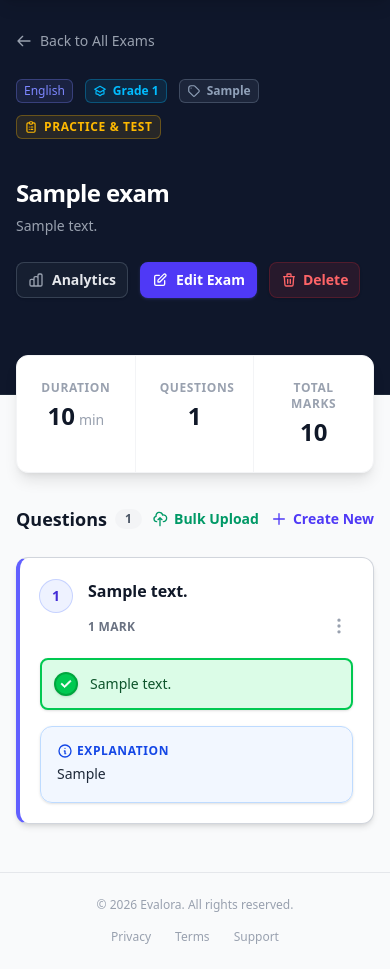
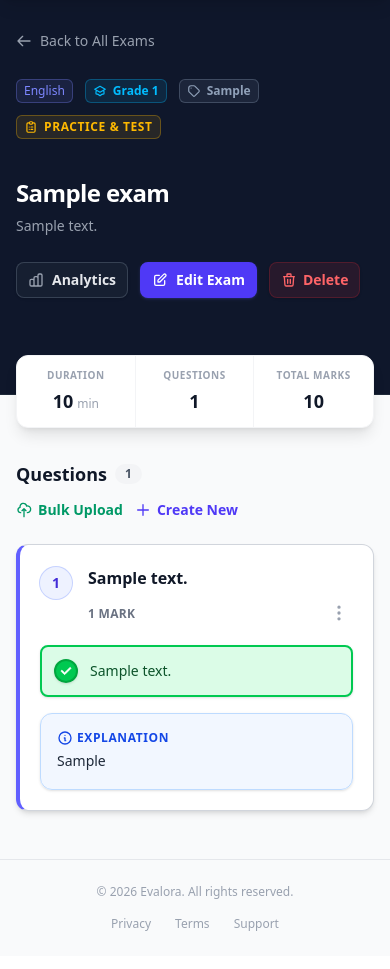
Before and after one commit to Adithya-Balan/CIT-CognIQ, a Django app: page /exams/1/ in a window 390 px wide. Shown: the part 82-1051 px from the top of the page. After the commit the page ends 1013 px from the top, so only its background shows below. Run offline with Django 5.2, Linux system fonts and the light colour scheme; a user stored in the database is signed in; data comes from the database, SQL or seed files in the repository; tables that the repository leaves empty hold one stand-in row (values such as "Sample post"); parts of the project's set-up code (start-up, migrations or seed data) failed here and were passed over.

Commit message:
refactor: improve responsive mobile layout for exam views and clean up unused CSS definitions

```diff
--- a/templates/exams/exam_bank.html
+++ b/templates/exams/exam_bank.html
@@ -159,7 +159,7 @@
 
                     <div class="px-4 py-4 bg-gray-50 border-t border-gray-200 flex items-center gap-3">
                         <!-- View Action (Primary) -->
-                        <a href="{% url 'exam_detail' exam.pk %}" class="flex-1 flex items-center justify-center gap-2 bg-indigo-600 text-white hover:bg-indigo-700 py-2.5 px-2.5 rounded-xl text-xs font-bold shadow-lg shadow-indigo-500/10 transition-all duration-200">
+                        <a href="{% url 'exam_detail' exam.pk %}" class="flex-1 flex items-center justify-center gap-2 bg-indigo-600 text-white hover:bg-indigo-700 py-2 px-2 rounded-xl text-xs font-bold shadow-lg shadow-indigo-500/10 transition-all duration-200">
                             <svg class="w-4 h-4" fill="none" stroke="currentColor" viewBox="0 0 24 24">
                                 <path stroke-linecap="round" stroke-linejoin="round" stroke-width="2" d="M15 12a3 3 0 11-6 0 3 3 0 016 0z"/>
                                 <path stroke-linecap="round" stroke-linejoin="round" stroke-width="2" d="M2.458 12C3.732 7.943 7.523 5 12 5c4.478 0 8.268 2.943 9.542 7-1.274 4.057-5.064 7-9.542 7-4.477 0-8.268-2.943-9.542-7z"/>
--- a/templates/exams/exam_detail.html
+++ b/templates/exams/exam_detail.html
@@ -103,29 +103,29 @@
         <!-- Stats Grid -->
         <div class="bg-white rounded-xl shadow-lg border border-gray-100 overflow-hidden mb-8">
             <div class="grid grid-cols-3 divide-x divide-gray-100"> <!-- Modified grid to 3 columns and removed responsive lg switch related to 4 cols -->
-                <div class="p-6 text-center group hover:bg-gray-50/50 transition-colors">
-                    <p class="text-xs font-bold text-gray-400 uppercase tracking-wider mb-1">Duration</p>
-                    <p class="text-2xl font-bold text-gray-900">{{ exam.duration_minutes }}<span class="text-sm font-medium text-gray-400 ml-1">min</span></p>
+                <div class="p-3 sm:p-6 text-center group hover:bg-gray-50/50 transition-colors">
+                    <p class="text-[10px] sm:text-xs font-bold text-gray-400 uppercase tracking-wider mb-1">Duration</p>
+                    <p class="text-lg sm:text-2xl font-bold text-gray-900">{{ exam.duration_minutes }}<span class="text-xs sm:text-sm font-medium text-gray-400 ml-1">min</span></p>
                 </div>
-                <div class="p-6 text-center group hover:bg-gray-50/50 transition-colors">
-                    <p class="text-xs font-bold text-gray-400 uppercase tracking-wider mb-1">Questions</p>
-                    <p class="text-2xl font-bold text-gray-900">{{ exam.question_count }}</p>
+                <div class="p-3 sm:p-6 text-center group hover:bg-gray-50/50 transition-colors">
+                    <p class="text-[10px] sm:text-xs font-bold text-gray-400 uppercase tracking-wider mb-1">Questions</p>
+                    <p class="text-lg sm:text-2xl font-bold text-gray-900">{{ exam.question_count }}</p>
                 </div>
-                <div class="p-6 text-center group hover:bg-gray-50/50 transition-colors">
-                    <p class="text-xs font-bold text-gray-400 uppercase tracking-wider mb-1">Total Marks</p>
-                    <p class="text-2xl font-bold text-gray-900">{{ exam.total_marks }}</p>
+                <div class="p-3 sm:p-6 text-center group hover:bg-gray-50/50 transition-colors">
+                    <p class="text-[10px] sm:text-xs font-bold text-gray-400 uppercase tracking-wider mb-1">Total Marks</p>
+                    <p class="text-lg sm:text-2xl font-bold text-gray-900">{{ exam.total_marks }}</p>
                 </div>
             </div>
         </div>
 
         <!-- Questions Section -->
         <div class="space-y-6">
-            <div class="flex items-center justify-between">
+            <div class="flex flex-wrap items-center justify-between gap-3">
                 <h2 class="text-lg font-bold text-gray-900 flex items-center">
                     Questions
                     <span class="ml-2 bg-gray-100 text-gray-600 py-0.5 px-2.5 rounded-full text-xs font-bold">{{ questions|length }}</span>
                 </h2>
-                <div class="flex items-center gap-3">
+                <div class="flex items-center gap-3 flex-wrap">
                     {% if exam.created_by == request.user %}
                     <a href="{% url 'bulk_upload_questions' exam.pk %}" class="inline-flex items-center text-sm font-semibold text-emerald-600 hover:text-emerald-700 transition-colors group">
                         <svg class="w-4 h-4 mr-1.5 group-hover:scale-110 transition-transform" fill="none" stroke="currentColor" viewBox="0 0 24 24"><path stroke-linecap="round" stroke-linejoin="round" stroke-width="2" d="M7 16a4 4 0 01-.88-7.903A5 5 0 1115.9 6L16 6a5 5 0 111 9.9M15 13l-3-3m0 0l-3 3m3-3v12"></path></svg>
@@ -158,7 +158,7 @@
                                     <p class="text-gray-900 font-semibold text-base leading-relaxed break-words">{{ question.question_text }}</p>
 
                                     <!-- Metadata & Actions Row -->
-                                    <div class="flex items-center justify-between mt-2">
+                                    <div class="flex flex-wrap items-center justify-between gap-2 mt-2">
                                         <!-- Marks -->
                                         <div class="text-xs font-bold text-gray-500 uppercase tracking-wide">
                                             {{ question.marks }} Mark{{ question.marks|pluralize }}
@@ -238,13 +238,13 @@
                     <h3 class="text-lg font-bold text-gray-900 mb-1">No questions added yet</h3>
                     <p class="text-gray-500 text-sm mb-6 max-w-sm mx-auto">Start building your assessment by adding questions with choices and explanations.</p>
                     {% if exam.created_by == request.user %}
-                    <div class="flex items-center justify-center gap-3">
-                        <a href="{% url 'bulk_upload_questions' exam.pk %}" class="inline-flex items-center rounded-lg bg-emerald-600 px-5 py-2.5 text-sm font-bold text-white shadow-sm hover:bg-emerald-700 transition-all shadow-emerald-500/30">
+                    <div class="flex flex-col sm:flex-row items-center justify-center gap-3">
+                        <a href="{% url 'bulk_upload_questions' exam.pk %}" class="w-full sm:w-auto inline-flex items-center justify-center rounded-lg bg-emerald-600 px-5 py-2.5 text-sm font-bold text-white shadow-sm hover:bg-emerald-700 transition-all shadow-emerald-500/30">
                             <svg class="w-4 h-4 mr-2" fill="none" stroke="currentColor" viewBox="0 0 24 24"><path stroke-linecap="round" stroke-linejoin="round" stroke-width="2" d="M7 16a4 4 0 01-.88-7.903A5 5 0 1115.9 6L16 6a5 5 0 011 9.9M15 13l-3-3m0 0l-3 3m3-3v12"></path></svg>
                             Bulk Upload from Excel
                         </a>
 
-                        <a href="{% url 'exam_add_questions' exam.pk %}" class="inline-flex items-center rounded-lg bg-indigo-600 px-5 py-2.5 text-sm font-bold text-white shadow-sm hover:bg-indigo-500 transition-all shadow-indigo-500/30">
+                        <a href="{% url 'exam_add_questions' exam.pk %}" class="w-full sm:w-auto inline-flex items-center justify-center rounded-lg bg-indigo-600 px-5 py-2.5 text-sm font-bold text-white shadow-sm hover:bg-indigo-500 transition-all shadow-indigo-500/30">
                             <svg class="w-4 h-4 mr-2" fill="none" stroke="currentColor" viewBox="0 0 24 24"><path stroke-linecap="round" stroke-linejoin="round" stroke-width="2" d="M12 4v16m8-8H4"></path></svg>
                             Create New
                         </a>
--- a/templates/exams/exam_form.html
+++ b/templates/exams/exam_form.html
@@ -171,7 +171,7 @@
                         </div>
 
                         <div>
-                            <label for="{{ form.pass_percentage.id_for_label }}" class="block text-sm font-semibold leading-6 text-gray-900 mb-2">Passing Percentage <span class="text-red-500">*</span></label>
+                            <label for="{{ form.pass_percentage.id_for_label }}" class="block text-sm font-semibold leading-6 text-gray-900 mb-2">Pass Percentage <span class="text-red-500">*</span></label>
                             <div class="relative">
                                 {{ form.pass_percentage }}
                                 <div class="pointer-events-none absolute inset-y-0 right-0 flex items-center pr-3">
```
Also changed, not shown: static/styles/input.css (line endings or trailing spaces), static/styles/output.css.
